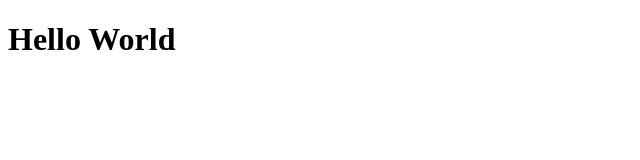
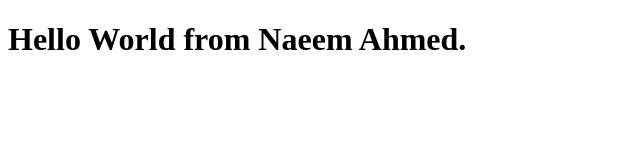
Before and after one commit to naeemahmed4u/project001, a plain HTML site: page index.html in a window 1280 px wide. Shown: the whole page, without its empty margins (0-640 px from the left). Drawn offline with Linux system fonts and the light colour scheme.

Commit message:
Update index.html

```diff
--- a/index.html
+++ b/index.html
@@ -7,7 +7,7 @@
     </head>
     <body>
         <h1>
-            Hello World
+            Hello World from Naeem Ahmed.
         </h1>
     </body>
 </html>
```
